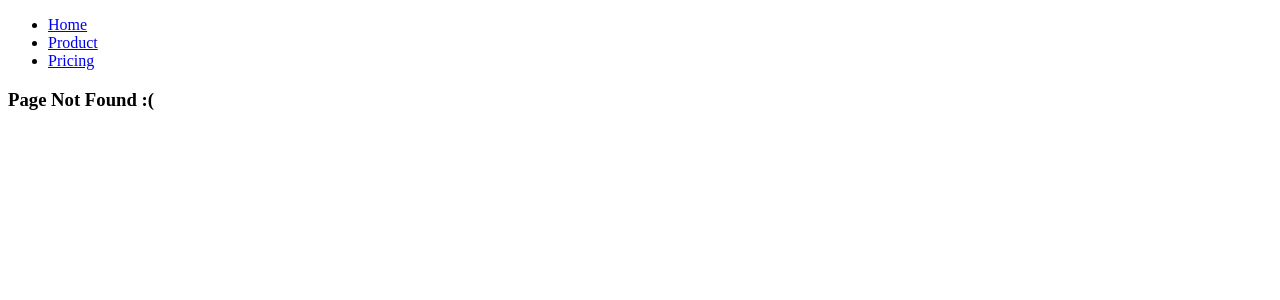
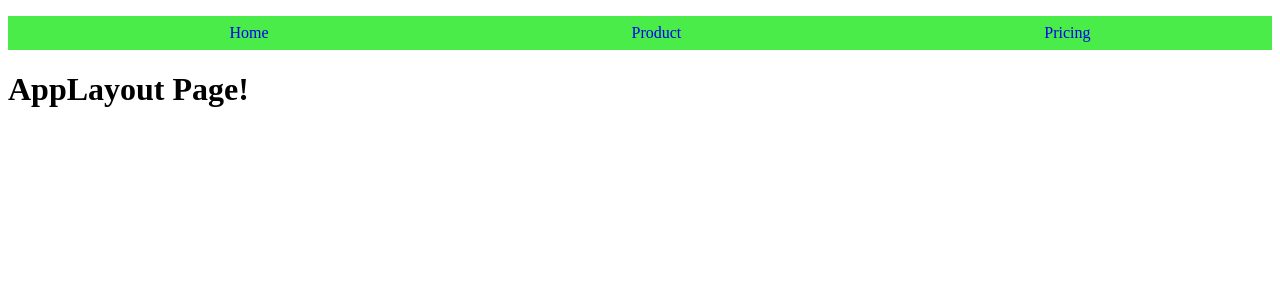
Before and after one commit to emmeiwhite/13-world-wise-react-project, a React (Vite) app: page /app in a window 1280 px wide. Before the commit this address had no page. Shown: the top 300 px of the page. Built offline with nearby package versions, Linux system fonts and the light colour scheme.

Commit message:
CSS Modules in Action !!!

```diff
--- a/src/App.jsx
+++ b/src/App.jsx
@@ -3,6 +3,7 @@ import Product from './pages/product'
 import HomePage from './pages/HomePage'
 import Pricing from './pages/Pricing'
 import PageNotFound from './pages/PageNotFound'
+import AppLayout from './pages/AppLayout'
 
 export default function App() {
   return (
@@ -22,6 +23,11 @@ export default function App() {
         />
 
         <Route
+          path="app"
+          element={<AppLayout />}
+        />
+
+        <Route
           path="*"
           element={<PageNotFound />}
         />
--- a/src/components/Navbar.jsx
+++ b/src/components/Navbar.jsx
@@ -1,15 +1,17 @@
 import { NavLink } from 'react-router-dom'
+import styles from './Navbar.module.css'
 
 export default function Navbar() {
   return (
-    <nav>
-      <ul>
+    <nav className={styles.nav}>
+      <ul className={styles.menuList}>
         <li>
           <NavLink to="/">Home</NavLink>
         </li>
         <li>
           <NavLink to="/product">Product</NavLink>
         </li>
+
         <li>
           <NavLink to="/pricing">Pricing</NavLink>
         </li>
--- /dev/null
+++ b/src/components/Navbar.module.css
@@ -0,0 +1,19 @@
+.nav {
+  background-color: rgb(73, 236, 73);
+}
+
+.nav .menuList {
+  display: flex;
+  justify-content: space-around;
+  list-style-type: none;
+}
+
+.menuList a {
+  padding: 0.5rem 1rem;
+  display: inline-block;
+  text-decoration: none;
+}
+
+.menuList a.active {
+  color: orange;
+}
--- /dev/null
+++ b/src/pages/AppLayout.jsx
@@ -0,0 +1,10 @@
+import Navbar from '../components/Navbar'
+
+export default function AppLayout() {
+  return (
+    <div>
+      <Navbar />
+      <h1>AppLayout Page!</h1>
+    </div>
+  )
+}
--- a/src/pages/HomePage.jsx
+++ b/src/pages/HomePage.jsx
@@ -8,7 +8,7 @@ export default function HomePage() {
 
       <h1>World Wise App</h1>
 
-      <p>Manage Your Tour Data !</p>
+      <Link to="app">Go to the App</Link>
     </div>
   )
 }
```
